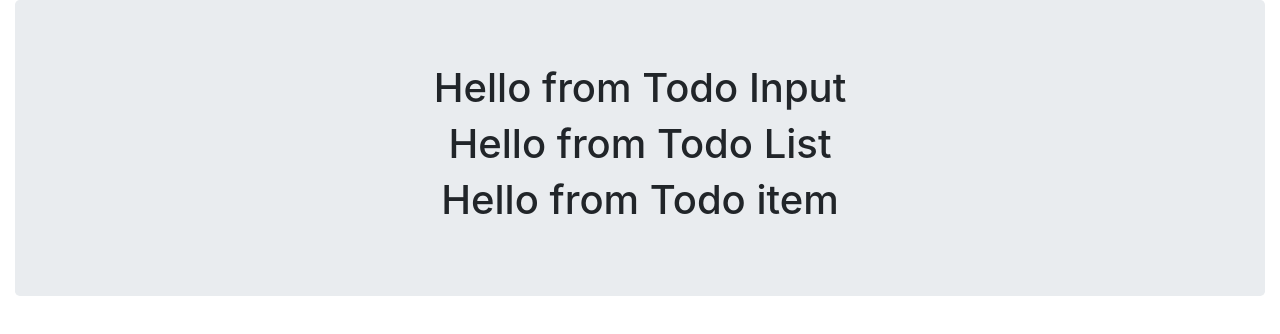
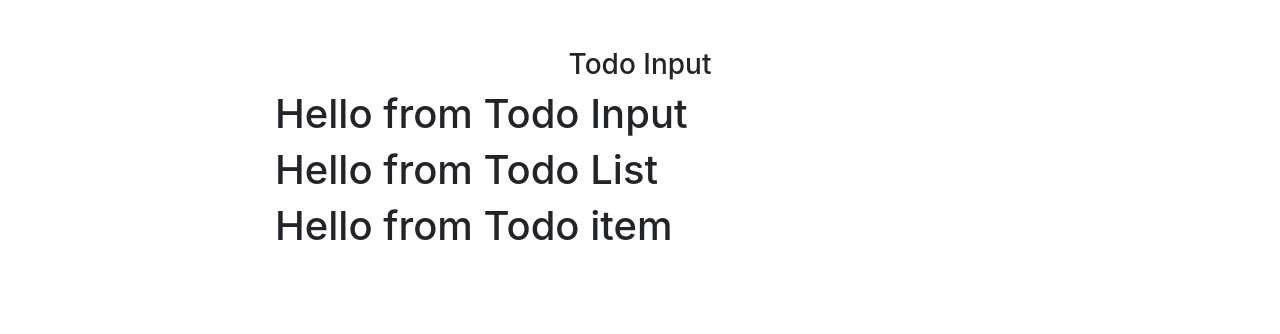
Before and after one commit to imjoymhnt/React-Todo, a React (Create React App) app: page / in a window 1280 px wide. Shown: the top 334 px of the page. Built offline with nearby package versions, Linux system fonts and the light colour scheme.

Commit message:
Completed App.js structure and craeted necessary methods for props

```diff
--- a/src/App.js
+++ b/src/App.js
@@ -1,18 +1,55 @@
-import React from "react";
-import uuid from "uuid";
+import React, { Component } from "react";
+import { v4 as uuid } from "uuid";
 import "bootstrap/dist/css/bootstrap.min.css";
 import TodoInput from "./components/TodoInput";
 import TodoList from "./components/TodoList";
 
-function App() {
-  return (
-    <div className="container-fluid text-center">
-      <div className="jumbotron">
-        <TodoInput />
-        <TodoList />
+export default class App extends Component {
+  state = {
+    items: [
+      { id: 1, title: "wake up" },
+      { id: 2, title: "Make Breakfast" },
+    ],
+    id: uuid(),
+    item: "",
+    editItem: false,
+  };
+  handleChange = (e) => {
+    console.log("handle Change");
+  };
+  handleSubmit = (e) => {
+    console.log("handle Submit");
+  };
+  handleDelete = (id) => {
+    console.log("handle Delete");
+  };
+  clearList = () => {
+    console.log("Clear List");
+  };
+  handleEdit = () => {
+    console.log("Handle Edit");
+  };
+  render() {
+    return (
+      <div className="container">
+        <div className="row">
+          <div className="col-10 mx-auto col-md-8 mt-5">
+            <h3 className="text-center">Todo Input</h3>
+            <TodoInput
+              item={this.state.item}
+              handleChange={this.handleChange}
+              handleSubmit={this.handleSubmit}
+              editItem={this.state.editItem}
+            />
+            <TodoList
+              items={this.state.items}
+              clearList={this.clearList}
+              handleDelete={this.handleDelete}
+              handleEdit={this.handleEdit}
+            />
+          </div>
+        </div>
       </div>
-    </div>
-  );
+    );
+  }
 }
-
-export default App;
```
Also changed, not shown: 1 other file (tests, documents, lock files or other folders).
